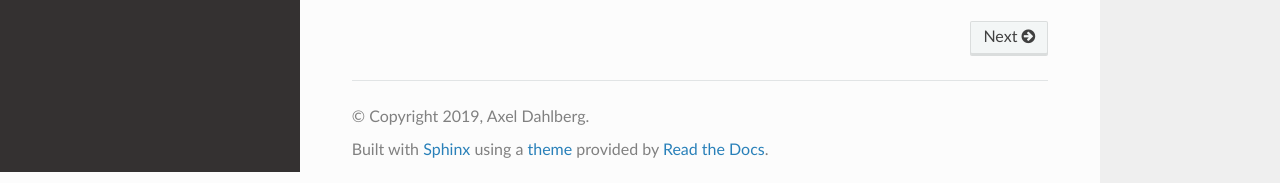
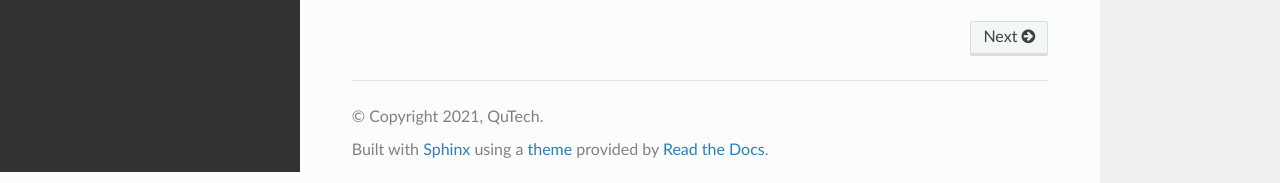
Before and after one commit to QuTech-Delft/netqasm, a Sphinx documentation site: the page built from docs/index.rst, in a window 1280 px wide. Shown: the part 728-911 px from the top of the page. Built offline with Sphinx 7.4.7 and the Read the Docs theme 2.0.0, drawn with Linux system fonts in a browser that asks for light colours; pages that are not in the unit, such as notebooks, are missing from menus.

```diff
--- a/docs/conf.py
+++ b/docs/conf.py
@@ -18,8 +18,8 @@
 # -- Project information -----------------------------------------------------
 
 project = "netqasm"
-copyright = "2019, Axel Dahlberg"
-author = "Axel Dahlberg"
+copyright = "2021, QuTech"
+author = "QuTech"
 
 # The full version, including alpha/beta/rc tags
 release = "0.8.5"
```
Also changed, not shown: .readthedocs.yaml (added).
